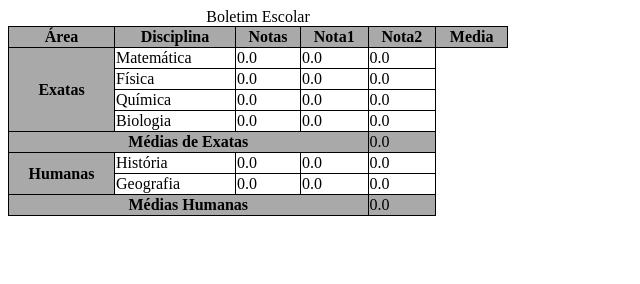
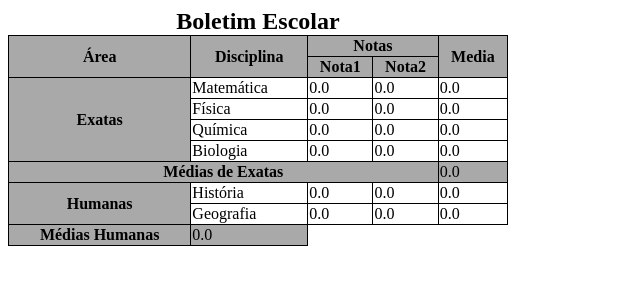
Before and after one commit to brunodyegoweb/Tabela-Completa, a plain HTML site: page index.html in a window 1280 px wide. Shown: the whole page, without its empty margins (0-640 px from the left). Drawn offline with Linux system fonts and the light colour scheme.

Commit message:
Update index.html

```diff
--- a/index.html
+++ b/index.html
@@ -7,6 +7,10 @@
     <title>Tabela</title>
 
     <style>
+        caption {
+            font-size: 1.5em;
+            font-weight: bold;
+        }
         table{
             border-collapse: collapse;
             width: 500px;
@@ -26,12 +30,14 @@
         <caption>Boletim Escolar</caption>
         <thead>
             <tr>
-                <th scope="col">Área</th>
-                <th scope="col">Disciplina</th>
-                <th scope="col">Notas</th>
+                <th scope="col" rowspan="2">Área</th>
+                <th scope="col" rowspan="2">Disciplina</th>
+                <th scope="col" colspan="2">Notas</th>
+                <th scope="col" rowspan="2">Media</th>
+            </tr>
+            <tr>
                 <th scope="col">Nota1</th>
                 <th scope="col">Nota2</th>
-                <th scope="col">Media</th>
             </tr>
         </thead>
             <tbody>
@@ -78,7 +84,7 @@
                     <td>0.0</td>
                 </tr>
                 <tr>
-                    <th scope="roe" colspan="4">
+                    <th scope="row colspan="4">
                         Médias Humanas
                     </th>
                     <td style="background-color: darkgray;">0.0</td>
```
